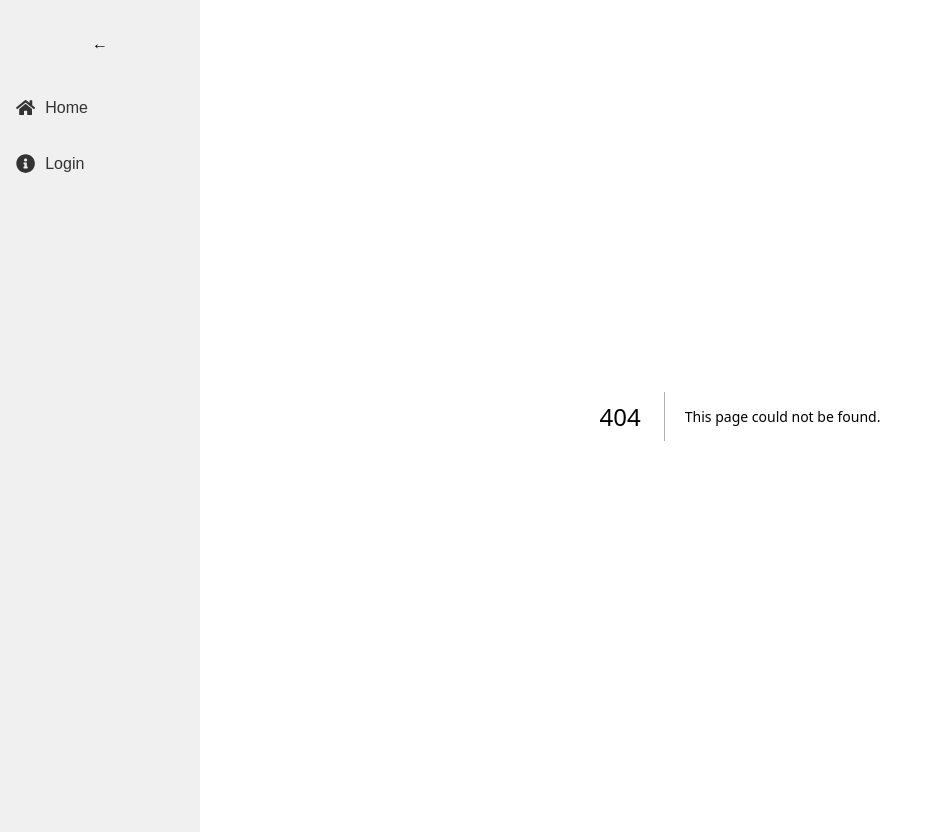
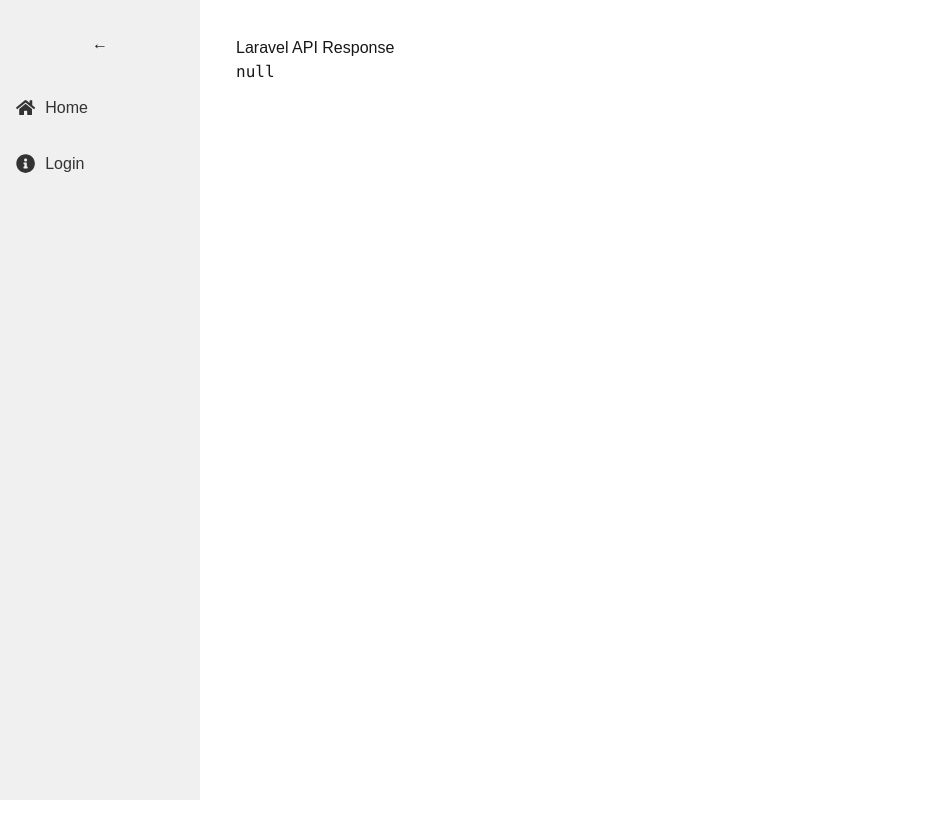
Before and after one commit to julioabcde/velocart-clone, a Next.js app: page /test-laravel in a window 1280 px wide. Before the commit this address had no page. Shown: the whole page, without its empty margins (0-943 px from the left). After the commit the page ends 800 px from the top, so only its background shows below. Built offline with nearby package versions, Linux system fonts and the light colour scheme; no server answers.

Commit message:
connect with api

```diff
--- /dev/null
+++ b/src/app/(pages)/test-laravel/page.tsx
@@ -0,0 +1,21 @@
+'use client';
+
+import { useEffect, useState } from 'react';
+
+export default function TestLaravel() {
+  const [data, setData] = useState(null);
+
+  useEffect(() => {
+    fetch('http://localhost:8000/api/hello')
+      .then((res) => res.json())
+      .then((json) => setData(json))
+      .catch((err) => console.error('Fetch error:', err));
+  }, []);
+
+  return (
+    <div style={{ padding: 20 }}>
+      <h1>Laravel API Response</h1>
+      <pre>{JSON.stringify(data, null, 2)}</pre>
+    </div>
+  );
+}
--- a/src/app/layout.tsx
+++ b/src/app/layout.tsx
@@ -1,7 +1,7 @@
 import type { Metadata } from "next";
 import { Geist, Geist_Mono } from "next/font/google";
 import "./globals.css";
-import Sidebar from './components/Sidebar';
+import Sidebar from '../components/Sidebar';
 
 const geistSans = Geist({
   variable: "--font-geist-sans",
```
Also changed, not shown: src/app/(pages)/login/page.tsx (renamed from src/app/login/page.tsx), src/components/Sidebar.tsx (renamed from src/app/components/Sidebar.tsx).
